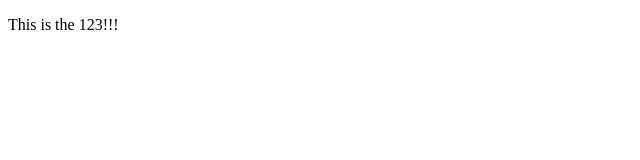
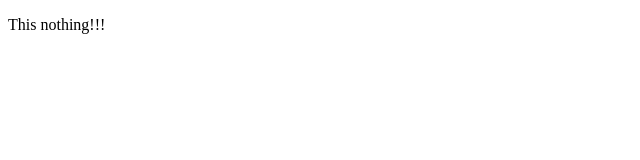
Before and after one commit to lfang1/week1_tutorial, a plain HTML site: page index.html in a window 1280 px wide. Shown: the full height of the page, 0-640 px from the left. Drawn offline with Linux system fonts and the light colour scheme.

Commit message:
Changed the index.html

```diff
--- a/index.html
+++ b/index.html
@@ -6,6 +6,6 @@
     <title>Page Week 1</title>
 </head>
 <body>
-    <p>This is the 123!!!</p>
+    <p>This nothing!!!</p>
 </body>
 </html>
```
